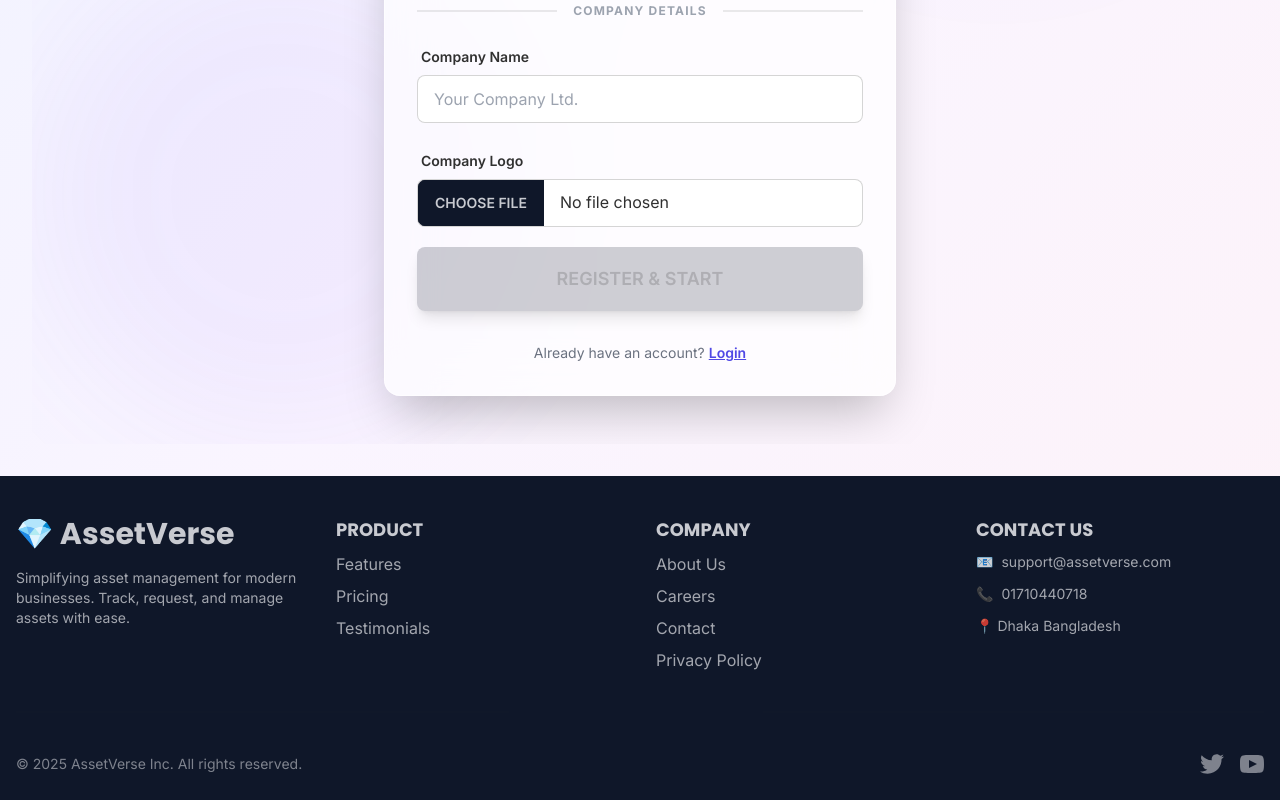
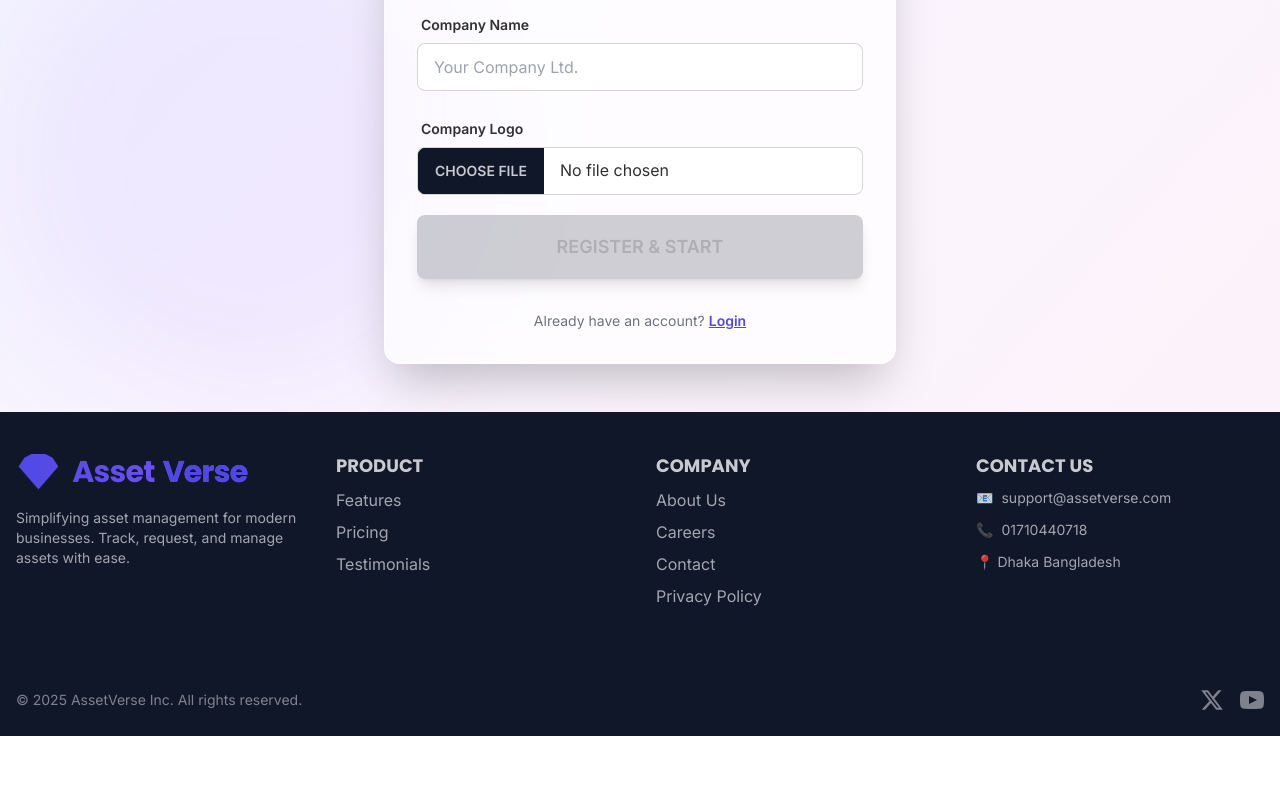
Before and after one commit to cs-rajat/Asset-Verse-Client, a React (Vite) app: page /register/hr in a window 1280 px wide. Shown: the part 671-1471 px from the top of the page. After the commit the page ends 1407 px from the top, so only its background shows below. Built offline with nearby package versions, Linux system fonts and the light colour scheme.

Commit message:
improve ux

```diff
--- a/src/App.jsx
+++ b/src/App.jsx
@@ -34,7 +34,7 @@ function App() {
   return (
     <div className="min-h-screen flex flex-col bg-gradient-to-br from-indigo-50 via-purple-50 to-pink-50">
       <Navbar />
-      <main className="flex-1 container mx-auto p-4 sm:p-6 lg:p-8">
+      <main className="flex-1">
         <Routes>
           <Route path="/" element={<Home />} />
           <Route path="/login" element={<Login />} />
--- a/src/components/Footer.jsx
+++ b/src/components/Footer.jsx
@@ -8,8 +8,8 @@ export default function Footer() {
                 <div className="grid grid-cols-1 md:grid-cols-4 gap-8">
                     {/* Brand */}
                     <div className="col-span-1 md:col-span-1">
-                        <Link to="/" className="text-3xl font-bold font-heading flex items-center gap-2">
-                            💎 AssetVerse
+                        <Link to="/" className="text-3xl font-bold font-heading flex items-center gap-2 tracking-tight bg-gradient-to-r from-primary to-accent bg-clip-text text-transparent">
+                            <span className="text-4xl mr-1">💎</span> Asset<span className="text-primary">Verse</span>
                         </Link>
                         <p className="mt-4 text-sm opacity-80">
                             Simplifying asset management for modern businesses. Track, request, and manage assets with ease.
@@ -59,7 +59,7 @@ export default function Footer() {
                 <div className="flex flex-col md:flex-row justify-between items-center text-sm opacity-60">
                     <p>© 2025 AssetVerse Inc. All rights reserved.</p>
                     <div className="flex gap-4 mt-4 md:mt-0">
-                        <a href="#" className="hover:text-white"><svg xmlns="http://www.w3.org/2000/svg" width="24" height="24" viewBox="0 0 24 24" className="fill-current"><path d="M24 4.557c-.883.392-1.832.656-2.828.775 1.017-.609 1.798-1.574 2.165-2.724-.951.564-2.005.974-3.127 1.195-.897-.957-2.178-1.555-3.594-1.555-3.179 0-5.515 2.966-4.797 6.045-4.091-.205-7.719-2.165-10.148-5.144-1.29 2.213-.669 5.108 1.523 6.574-.806-.026-1.566-.247-2.229-.616-.054 2.281 1.581 4.415 3.949 4.89-.693.188-1.452.232-2.224.084.626 1.956 2.444 3.379 4.6 3.419-2.07 1.623-4.678 2.348-7.29 2.04 2.179 1.397 4.768 2.212 7.548 2.212 9.142 0 14.307-7.721 13.995-14.646.962-.695 1.797-1.562 2.457-2.549z"></path></svg></a>
+                        <a href="#" className="hover:text-white"><svg xmlns="http://www.w3.org/2000/svg" width="24" height="24" viewBox="0 0 24 24" className="fill-current"><path d="M18.244 2.25h3.308l-7.227 8.26 8.502 11.24H16.17l-5.214-6.817L4.99 21.75H1.68l7.73-8.835L1.254 2.25H8.08l4.713 6.231zm-1.161 17.52h1.833L7.084 4.126H5.117z"></path></svg></a>
                         <a href="#" className="hover:text-white"><svg xmlns="http://www.w3.org/2000/svg" width="24" height="24" viewBox="0 0 24 24" className="fill-current"><path d="M19.615 3.184c-3.604-.246-11.631-.245-15.23 0-3.897.266-4.356 2.62-4.385 8.816.029 6.185.484 8.549 4.385 8.816 3.6.245 11.626.246 15.23 0 3.897-.266 4.356-2.62 4.385-8.816-.029-6.185-.484-8.549-4.385-8.816zm-10.615 12.816v-8l8 3.993-8 4.007z"></path></svg></a>
                     </div>
                 </div>
--- a/src/pages/Analytics.jsx
+++ b/src/pages/Analytics.jsx
@@ -2,16 +2,17 @@ import React, { useEffect, useState } from 'react';
 import API from '../api/api';
 import { PieChart, Pie, Tooltip, ResponsiveContainer, BarChart, Bar, XAxis, YAxis } from 'recharts';
 
-export default function Analytics(){
+export default function Analytics() {
   const [dist, setDist] = useState([]);
   const [top, setTop] = useState([]);
 
-  useEffect(()=> {
-    API.get('/analytics/assets-distribution').then(r=>setDist(r.data)).catch(()=>{});
-    API.get('/analytics/top-requested').then(r=>setTop(r.data)).catch(()=>{});
-  },[]);
+  useEffect(() => {
+    API.get('/analytics/assets-distribution').then(r => setDist(r.data)).catch(() => { });
+    API.get('/analytics/top-requested').then(r => setTop(r.data)).catch(() => { });
+  }, []);
 
   return (
+    <div className="container mx-auto p-4 md:p-6 lg:p-8">
       <div className="grid md:grid-cols-2 gap-4">
         <div className="card p-4">
           <h3 className="font-bold mb-2">Returnable vs Non-returnable</h3>
@@ -34,5 +35,6 @@ export default function Analytics(){
           </ResponsiveContainer>
         </div>
       </div>
+    </div>
   );
 }
--- a/src/pages/DashboardEmployee.jsx
+++ b/src/pages/DashboardEmployee.jsx
@@ -3,7 +3,7 @@ import { Outlet } from 'react-router-dom';
 
 export default function DashboardEmployee() {
   return (
-    <div className="min-h-[80vh]">
+    <div className="min-h-[80vh] w-full p-4 md:p-6 lg:p-8">
       <Outlet />
     </div>
   );
--- a/src/pages/DashboardHR.jsx
+++ b/src/pages/DashboardHR.jsx
@@ -3,7 +3,7 @@ import { Outlet } from 'react-router-dom';
 
 export default function DashboardHR() {
   return (
-    <div className="min-h-[80vh]">
+    <div className="min-h-[80vh] w-full p-4 md:p-6 lg:p-8">
       {/* Child routes will render here */}
       <Outlet />
     </div>
--- a/src/pages/MyAssets.jsx
+++ b/src/pages/MyAssets.jsx
@@ -42,7 +42,7 @@ export default function MyAssets() {
   if (loading) return <div className="text-center mt-10"><span className="loading loading-spinner"></span></div>;
 
   return (
-    <div>
+    <div className="container mx-auto p-4 md:p-6 lg:p-8">
       <div className="flex flex-col md:flex-row justify-between items-center mb-6 gap-4">
         <div>
           <h2 className="text-3xl font-bold flex items-center gap-2">
--- a/src/pages/UpgradePackage.jsx
+++ b/src/pages/UpgradePackage.jsx
@@ -41,7 +41,7 @@ export default function UpgradePackage() {
   };
 
   return (
-    <div>
+    <div className="container mx-auto p-4 md:p-6 lg:p-8 max-w-6xl">
       <h2 className="text-3xl font-bold mb-6 flex items-center gap-2">
         <span>⚡</span> Upgrade Package
       </h2>
--- a/src/pages/employee/MyTeam.jsx
+++ b/src/pages/employee/MyTeam.jsx
@@ -59,7 +59,7 @@ export default function MyTeam() {
     if (loading && affiliations.length === 0) return <div className="text-center mt-20"><span className="loading loading-spinner"></span></div>;
 
     return (
-        <div>
+        <div className="container mx-auto p-4 md:p-6 lg:p-8">
             {/* Header with Company Selector */}
             <div className="flex flex-col md:flex-row justify-between items-center mb-8 gap-4">
                 <h2 className="text-3xl font-bold flex items-center gap-3">
```
Lines whose indentation alone changed are shown as unchanged.
